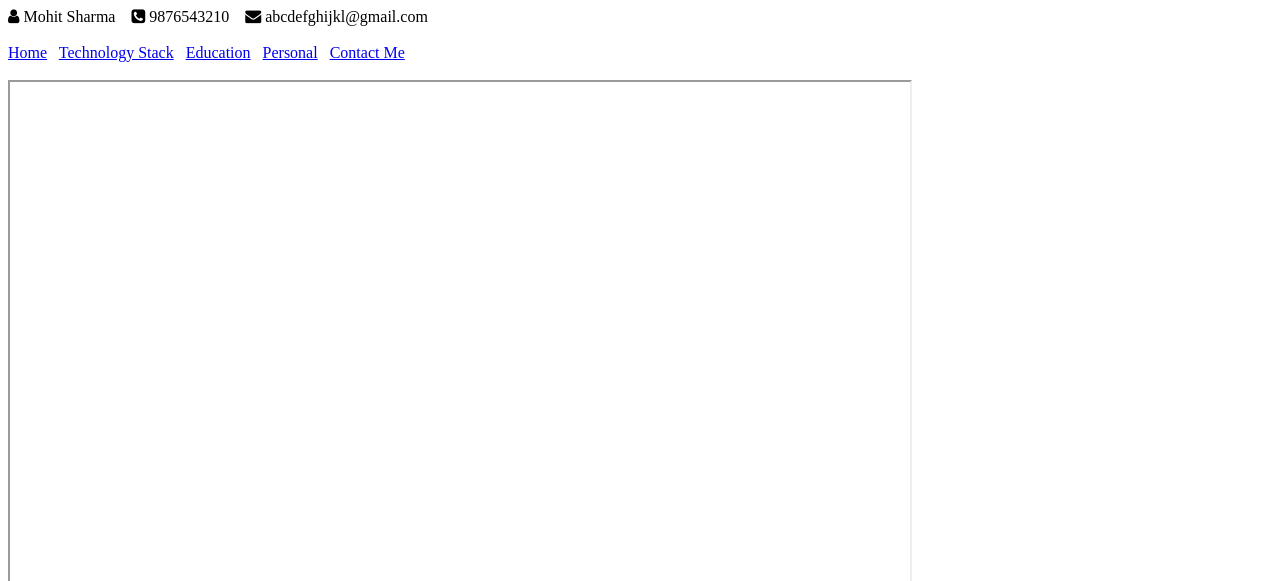
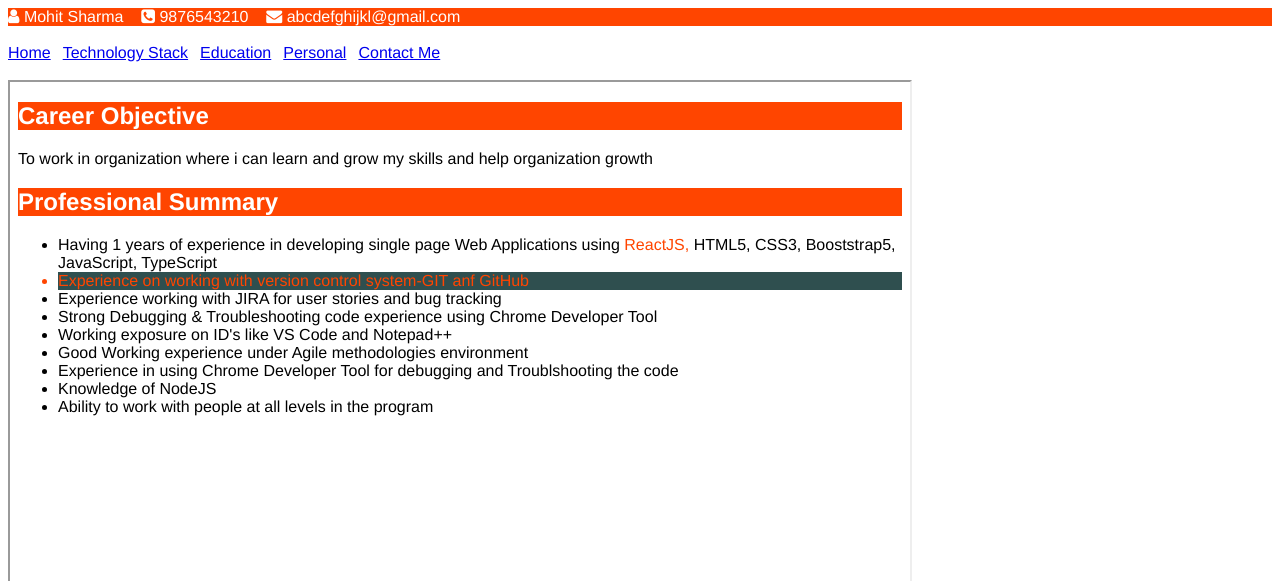
Before and after one commit to Prasadkare77/MyProfile, a plain HTML site: page index.html in a window 1280 px wide. Shown: the top 581 px of the page. Drawn offline with Linux system fonts and the light colour scheme.

Commit message:
Implemented Index Page
Added border to the header element and text color

```diff
--- a/index.html
+++ b/index.html
@@ -4,6 +4,18 @@
     <title>Index Page</title>
      <!-- CDN Link -->
      <link rel="stylesheet" href="https://cdnjs.cloudflare.com/ajax/libs/font-awesome/4.7.0/css/font-awesome.min.css">
+     <style>
+        header{
+            background-color: orangered;
+            font-family: 'Franklin Gothic Medium', 'Arial Narrow', Arial, sans-serif;
+        }
+        i,span{
+           color: white;
+        }
+        a,span{
+            font-family: 'Franklin Gothic Medium', 'Arial Narrow', Arial, sans-serif;
+        }
+     </style>
 </head>
 <body>
     <header>
@@ -24,7 +36,7 @@
         <a href="contactUs.html" target="frame">Contact Me</a>
     </nav>
     <br>
-    <iframe width="900px" height="500px" name="frame">
+    <iframe width="900px" height="500px" name="frame" src="home.html">
 
     </iframe><br>
     <span>Follow Me</span>&nbsp;&nbsp;
```
